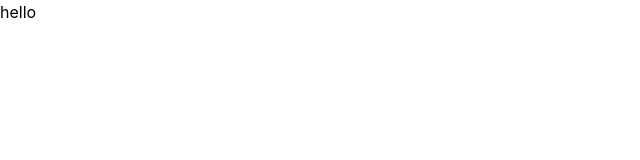
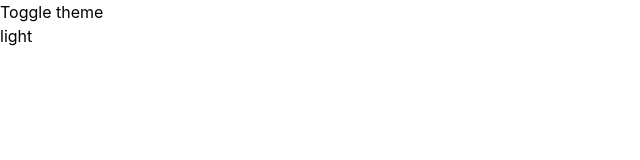
Before and after one commit to luwquit/react-exercises, a React (Vite) app in the folder cart-context-store/: page / in a window 1280 px wide. Shown: the top 160 px of the page, without its empty margins (0-640 px from the left). Built offline with nearby package versions, Linux system fonts and the light colour scheme.

Commit message:
Create ThemeContext

```diff
--- a/cart-context-store/src/App.tsx
+++ b/cart-context-store/src/App.tsx
@@ -1,10 +1,14 @@
-
+import { useState } from "react"
+import { ThemeContext, type Theme } from "./contexts/ThemeContext.tsx";
+import {ToggleTheme} from "./components/ToggleTheme.tsx"
 
 function App() {
+  const [theme, setTheme] = useState<Theme>("light");
+
   return (
-    <>
-      <p>hello</p>
-    </>
+    <ThemeContext.Provider value={{theme, setTheme}}>
+      <ToggleTheme />
+    </ThemeContext.Provider>
   )
 }
 
--- a/cart-context-store/src/components/ToggleTheme.tsx
+++ b/cart-context-store/src/components/ToggleTheme.tsx
@@ -0,0 +1,24 @@
+import { useContext } from "react";
+import { ThemeContext } from "../contexts/ThemeContext";
+
+export function ToggleTheme() {
+  const {theme, setTheme} = useContext(ThemeContext);
+
+  const handleClick = () => {
+    if (theme === "light") {
+      setTheme("dark")
+    } else {
+      setTheme("light")
+    }
+  }
+
+  return (
+    <>
+      <button onClick={handleClick}>
+        Toggle theme
+      </button>
+      <p>{theme}</p>
+    </>
+
+  );
+}
--- /dev/null
+++ b/cart-context-store/src/contexts/ThemeContext.tsx
@@ -0,0 +1,13 @@
+import { createContext } from "react";
+
+export type Theme = "light" | "dark";
+
+export interface ThemeContextType {
+  theme: Theme;
+  setTheme: (theme: Theme) => void;
+}
+
+export const ThemeContext = createContext<ThemeContextType | undefined>({
+  theme: "light",
+  setTheme: () => {}
+});
```
